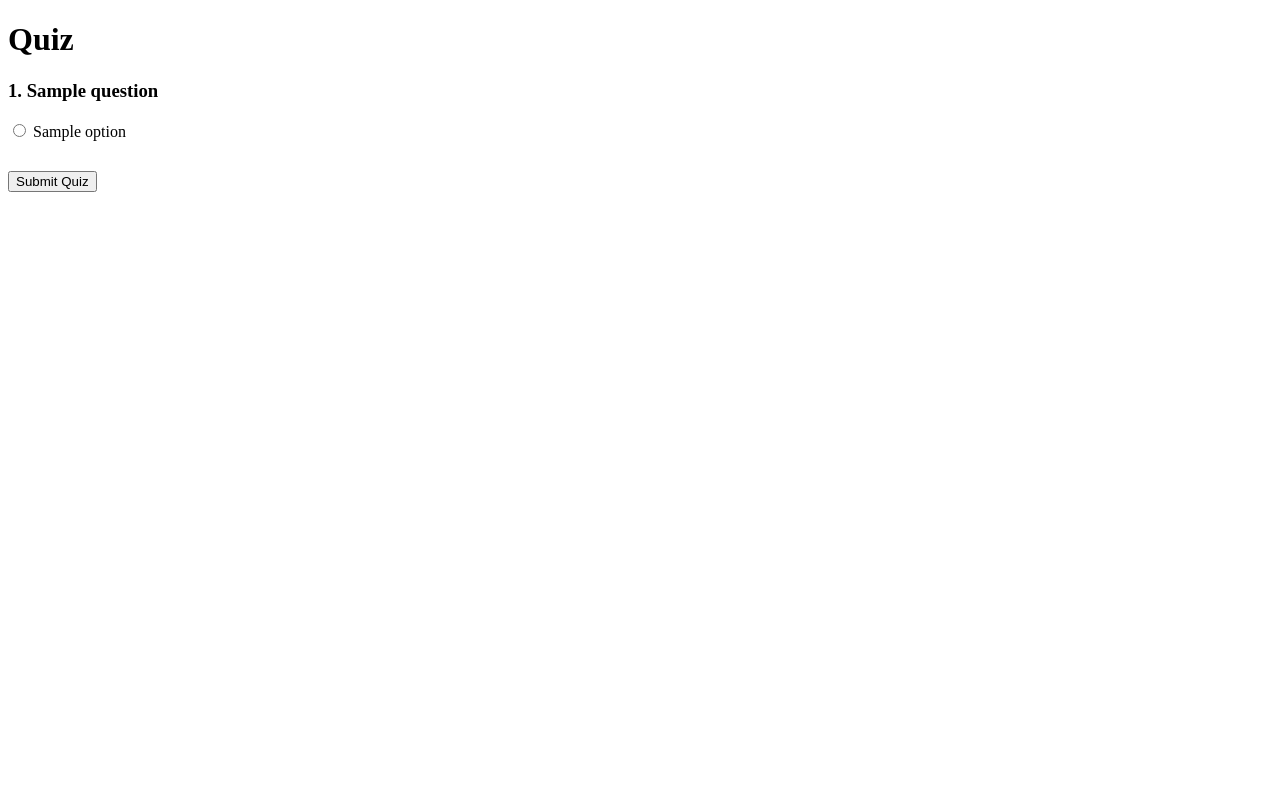
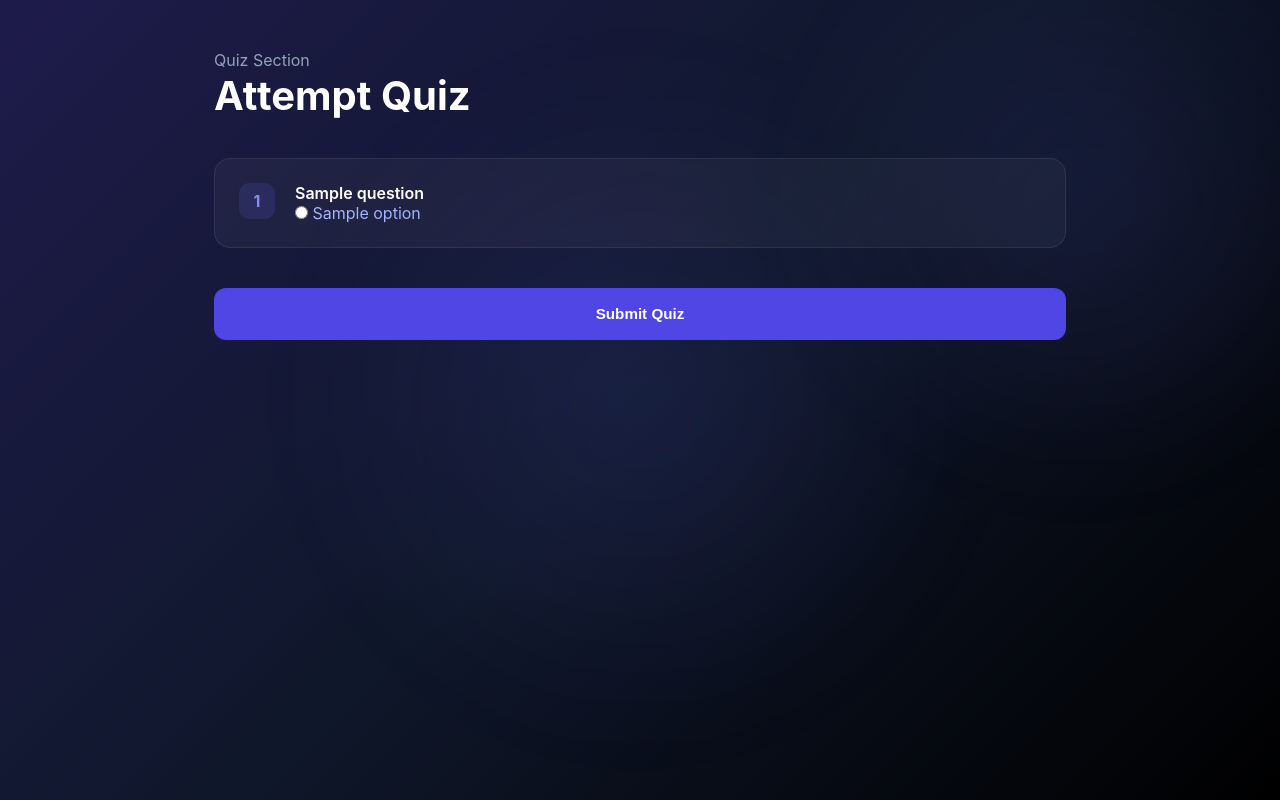
Before and after one commit to bhaveshraj002-arch/ai-learning-system, a Flask app: template templates/quiz.html in a window 1280 px wide. Run offline with Flask 3, Linux system fonts and the light colour scheme; the template is opened without the code that fills it: most values are stand-ins (such as "Sample title", 1, 10 or a date in 2020).

Commit message:
Update quiz.html

```diff
--- a/templates/quiz.html
+++ b/templates/quiz.html
@@ -1,21 +1,64 @@
+<!-- ========================= -->
+<!-- quiz.html -->
+<!-- ========================= -->
+
 <!DOCTYPE html>
-<html>
+<html lang="en">
 <head>
+    <meta charset="UTF-8">
+    <meta name="viewport" content="width=device-width, initial-scale=1.0">
     <title>Quiz</title>
+
+    <link
+        rel="stylesheet"
+        href="{{ url_for('static', filename='style.css') }}"
+    >
 </head>
-<body>
 
-<h1>Quiz</h1>
+<body class="page">
+
+<div class="orb"></div>
+<div class="orb orb-top-right"></div>
+
+<div class="page-content">
+
+    <div class="page-header">
+
+        <div>
+
+            <p class="page-eyebrow">
+                Quiz Section
+            </p>
+
+            <h1 class="page-title">
+                Attempt Quiz
+            </h1>
+
+        </div>
+
+    </div>
 
     <form action="/submit_quiz" method="POST">
 
+        <div class="quiz-list">
+
             {% for q in questions %}
 
-<div style="margin-bottom:30px;">
+            <div class="quiz-card">
 
-    <h3>{{ loop.index }}. {{ q.question }}</h3>
+                <div class="quiz-number">
+                    {{ loop.index }}
+                </div>
+
+                <div class="quiz-body">
+
+                    <div class="quiz-question">
+                        {{ q.question }}
+                    </div>
 
                     {% for option in q.options %}
+
+                    <label class="quiz-answer-wrap">
 
                         <input
                             type="radio"
@@ -24,21 +67,31 @@
                             required
                         >
 
+                        <span class="quiz-answer">
                             {{ option }}
+                        </span>
 
-    <br>
+                    </label>
 
                     {% endfor %}
 
                 </div>
 
+            </div>
+
             {% endfor %}
 
-<button type="submit">
+        </div>
+
+        <br><br>
+
+        <button type="submit" class="btn btn-primary btn-full">
             Submit Quiz
         </button>
 
     </form>
 
+</div>
+
 </body>
 </html>
```
Lines whose indentation alone changed are shown as unchanged.
